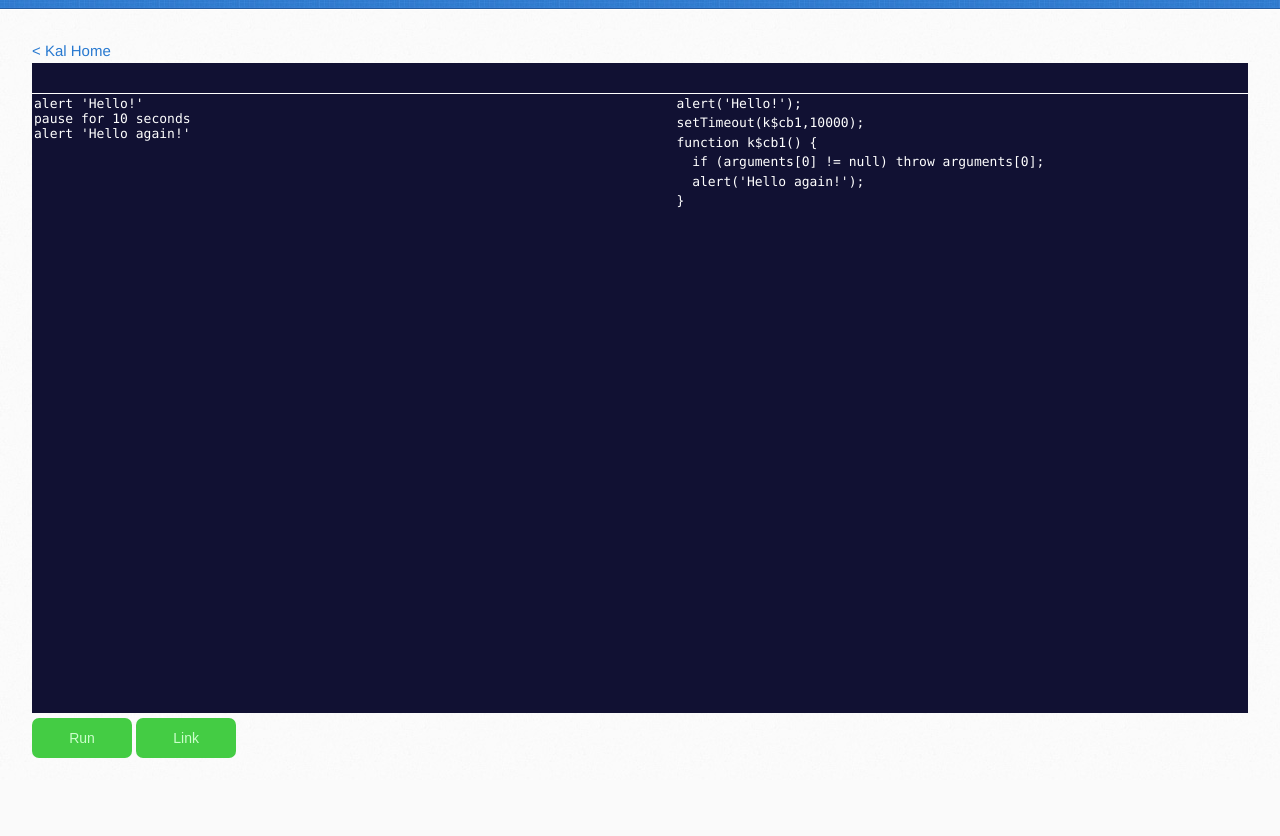
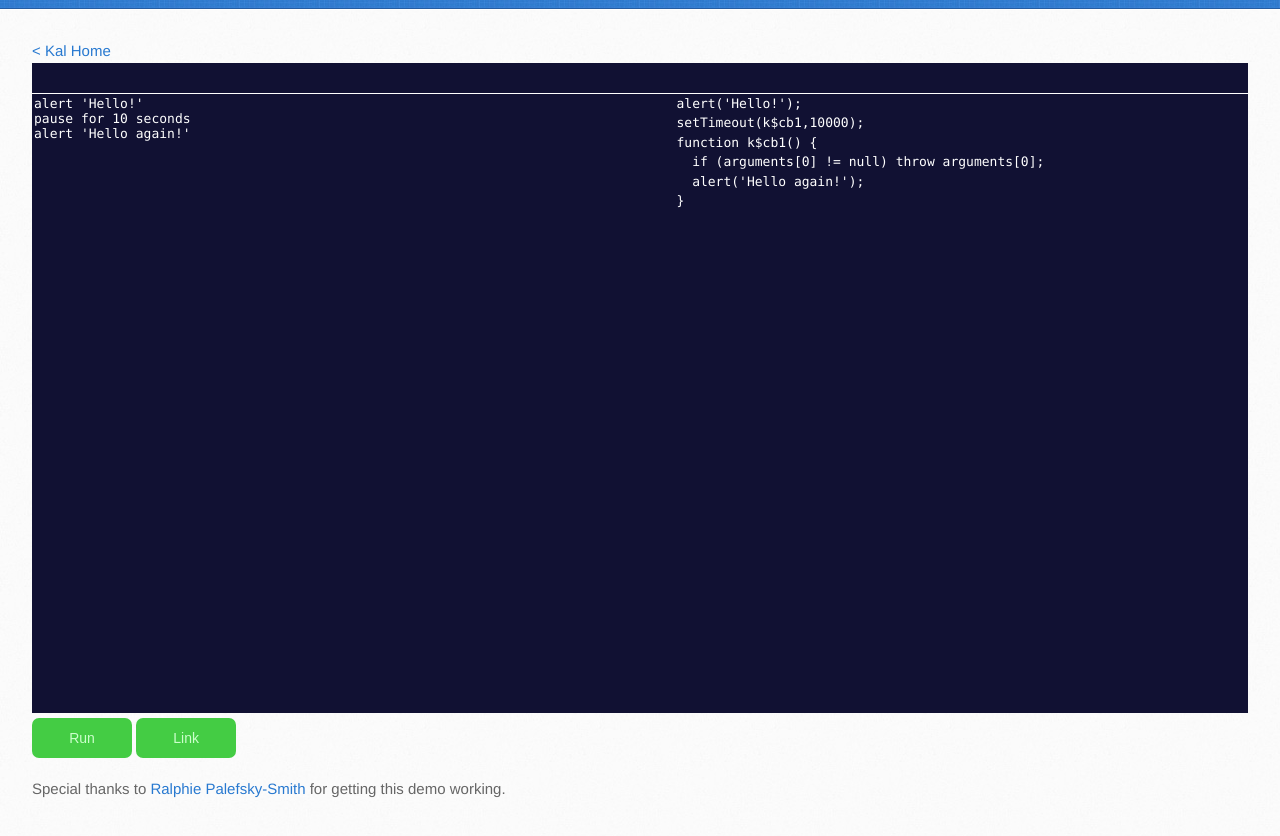
Before and after one commit to rzimmerman/kal, a plain HTML site: page demo.html in a window 1280 px wide. Shown: the part 98-934 px from the top of the page. Before the commit the page ends 878 px from the top, so only its background shows below. Drawn offline with Linux system fonts and the light colour scheme.

Commit message:
thanking ralphie

```diff
--- a/demo.html
+++ b/demo.html
@@ -48,6 +48,10 @@ function k$cb1() {
   </div>
   <input type="button" name="Run" value="Run" onclick="recompile(true);" class="green-button" />
   <input type="button" name="Link" value="Link" onclick="link();" class="green-button" />
+<p></p>
+<p>
+  Special thanks to <a target="_blank" href="http://raphieps.com/">Ralphie Palefsky-Smith</a> for getting this demo working.
+</p>
 
             <script type="text/javascript">
             var gaJsHost = (("https:" == document.location.protocol) ? "https://ssl." : "http://www.");
```
